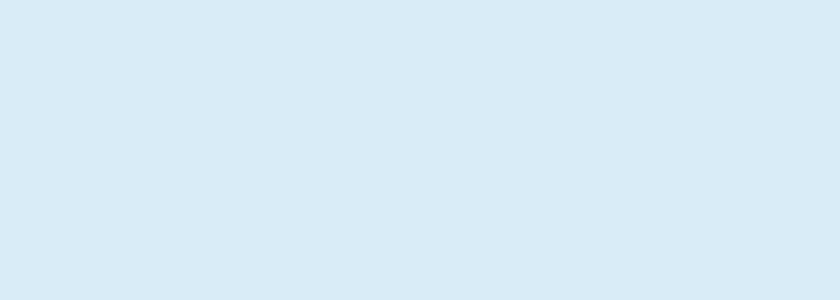
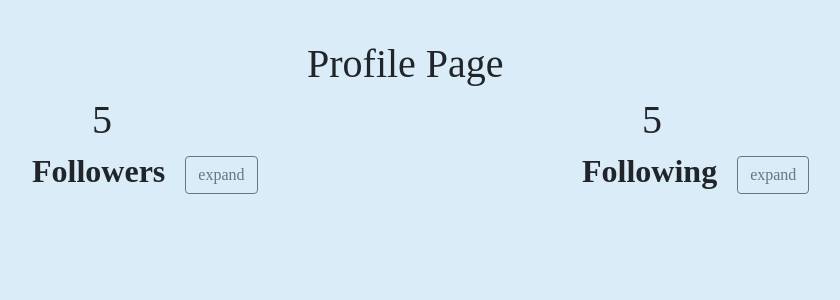
Before and after one commit to jzhzhang66/cs4550-f20-project, a React (Create React App) app: page /profile in a window 1280 px wide. Shown: the top 300 px of the page, without its empty margins (218-1058 px from the left). Built offline with nearby package versions, Linux system fonts and the light colour scheme.

Commit message:
followers and following added to profiles page

```diff
--- /dev/null
+++ b/src/actions/profileActions.js
@@ -0,0 +1,17 @@
+
+export const UPDATE_FOLLOWERS_EXPANDED = "UPDATE_FOLLOWERS_EXPANDED";
+export const UPDATE_FOLLOWING_EXPANDED = "UPDATE_FOLLOWING_EXPANDED";
+
+export const updateFollowersExpanded = (dispatch, followersExpanded) => {
+    dispatch({
+        type: UPDATE_FOLLOWERS_EXPANDED,
+        followersExpanded
+    })
+}
+
+export const updateFollowingExpanded = (dispatch, followingExpanded) => {
+    dispatch({
+        type: UPDATE_FOLLOWING_EXPANDED,
+        followingExpanded
+    })
+}
--- /dev/null
+++ b/src/containers/ProfilePageContainer.css
@@ -0,0 +1,20 @@
+.header {
+    margin-top: 40px;
+    margin-left: 440px;
+}
+
+.followers-span {
+    padding-left: 180px;
+}
+
+.following-span {
+    padding-left: 160px;
+}
+
+.btn-padding {
+    padding-right: 20px;
+}
+
+.length {
+    padding-left: 60px;
+}
--- /dev/null
+++ b/src/containers/ProfilePageContainer.js
@@ -0,0 +1,57 @@
+import React, { Component } from 'react';
+import { connect } from 'react-redux';
+import './ProfilePageContainer.css';
+import {
+    updateFollowersExpanded,
+    updateFollowingExpanded
+} from "../actions/profileActions"
+
+const ProfilePageContainer = ({updateFollowersExpanded, updateFollowingExpanded, followingExpanded, followersExpanded,
+followers, following}) =>
+    <div className="container">
+        <h1 className="header">Profile Page</h1>
+        <div className="row">
+        <div className="col-6 followers-span">
+            <h1 className="length">{followers.length}</h1>
+        <h2><b className="btn-padding">Followers</b>
+                {!followersExpanded &&  <button onClick={() => updateFollowersExpanded(true)} className="btn btn-outline-secondary">expand</button>}
+                {followersExpanded &&  <button onClick={() => updateFollowersExpanded(false)} className="btn btn-outline-secondary">contract</button>}
+            </h2>
+            {followersExpanded &&
+            <ul>
+                {
+                    followers.map(follower => <li>{follower.name}</li>)
+                }
+            </ul>}
+        </div>
+        <div className="col-6 following-span">
+            <h1 className="length">{following.length}</h1>
+            <h2><b className="btn-padding">Following</b>
+                {!followingExpanded &&  <button onClick={() => updateFollowingExpanded(true)} className="btn btn-outline-secondary">expand</button>}
+                {followingExpanded &&  <button onClick={() => updateFollowingExpanded(false)} className="btn btn-outline-secondary">contract</button>}
+            </h2>
+            {followingExpanded &&
+            <ul>
+                {
+                    following.map(following => <li>{following.name}</li>)
+                }
+            </ul>}
+        </div>
+        </div>
+    </div>
+
+const stateToPropertyMapper = (state) => ({
+    followingExpanded: state.profileReducer.followingExpanded,
+    followersExpanded: state.profileReducer.followersExpanded,
+    following: state.profileReducer.following,
+    followers: state.profileReducer.followers
+})
+
+const propertyToDispatchMapper = (dispatch) => ({
+    updateFollowersExpanded: (expanded) => updateFollowersExpanded(dispatch, expanded),
+    updateFollowingExpanded: (expanded) => updateFollowingExpanded(dispatch, expanded)
+})
+
+export default connect
+(stateToPropertyMapper, propertyToDispatchMapper)
+(ProfilePageContainer)
--- a/src/index.js
+++ b/src/index.js
@@ -3,17 +3,19 @@ import ReactDOM from 'react-dom';
 import "bootstrap/dist/css/bootstrap.min.css"
 import "@fortawesome/fontawesome-free/css/all.css"
 import './index.css';
-
 import { BrowserRouter, Link, Route } from "react-router-dom";
 import { Provider } from "react-redux";
 import { combineReducers, createStore } from "redux";
 
 import RecipeSelectorContainer from "./containers/RecipeSelectorContainer";
 import recipeReducer from "./reducers/recipeReducer";
-import RecipeDetailsContainer from "./containers/RecipeDetailsContainer"
+import profileReducer from './reducers/profileReducer';
+import RecipeDetailsContainer from "./containers/RecipeDetailsContainer";
+import ProfilePageContainer from './containers/ProfilePageContainer';
 
 const rootReducer = combineReducers({
-  recipeReducer
+  recipeReducer,
+  profileReducer
 })
 
 const store = createStore(rootReducer)
@@ -21,6 +23,7 @@ const store = createStore(rootReducer)
 ReactDOM.render(
   <Provider store={store}>
     <BrowserRouter>
+      <Route path="/profile" exact component={ProfilePageContainer} />
       <Route path="/recipes" exact component={RecipeSelectorContainer} />
       <Route path="/recipes/:recipeId" exact component={RecipeDetailsContainer}/>
     </BrowserRouter>
--- /dev/null
+++ b/src/reducers/profileReducer.js
@@ -0,0 +1,43 @@
+import {
+    UPDATE_FOLLOWERS_EXPANDED,
+    UPDATE_FOLLOWING_EXPANDED
+} from "../actions/profileActions";
+
+const initialState = {
+    followersExpanded: false,
+    followingExpanded: false,
+    followers: [
+        { id: 123, name: 'Ashley Kim' },
+        { id: 234, name: 'Laurel Guo' },
+        { id: 345, name: 'Shine Kim' },
+        { id: 456, name: 'Meggie Chong' },
+        { id: 567, name: 'Yerin Myung' }
+    ],
+    following: [
+        { id: 321, name: 'Bohn Bu' },
+        { id: 432, name: 'Baustin Kim' },
+        { id: 543, name: 'Helyin Yang' },
+        { id: 654, name: 'Lizzzyyyy Zhang' },
+        { id: 765, name: 'Christian Chou' }
+    ]
+
+}
+
+const profileReducer = (state = initialState, action) => {
+    switch (action.type) {
+        case UPDATE_FOLLOWERS_EXPANDED:
+            return {
+                ...state,
+                followersExpanded: action.followersExpanded
+            }
+        case UPDATE_FOLLOWING_EXPANDED:
+            return {
+                ...state,
+                followingExpanded: action.followingExpanded
+            }
+        default:
+            return state
+    }
+}
+
+export default profileReducer
```
